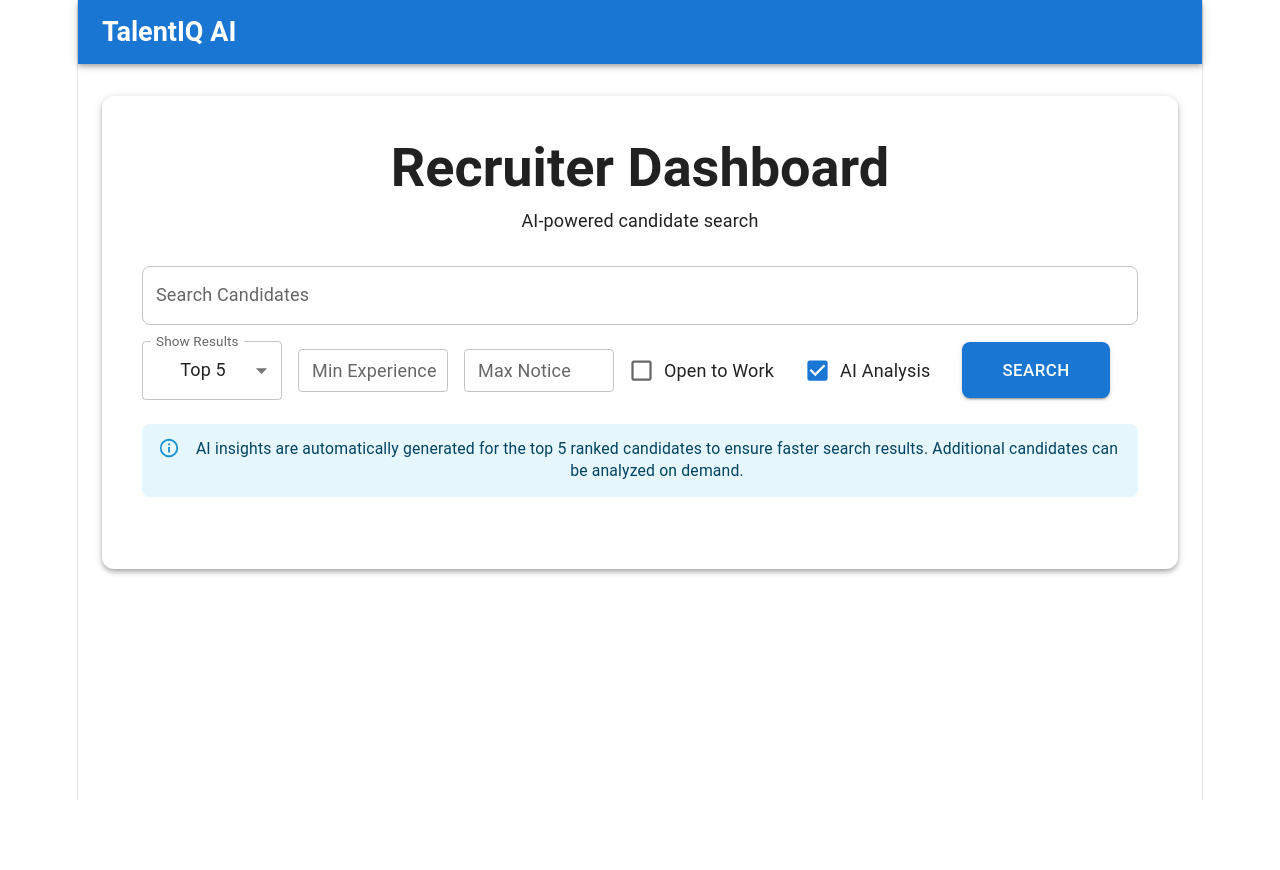
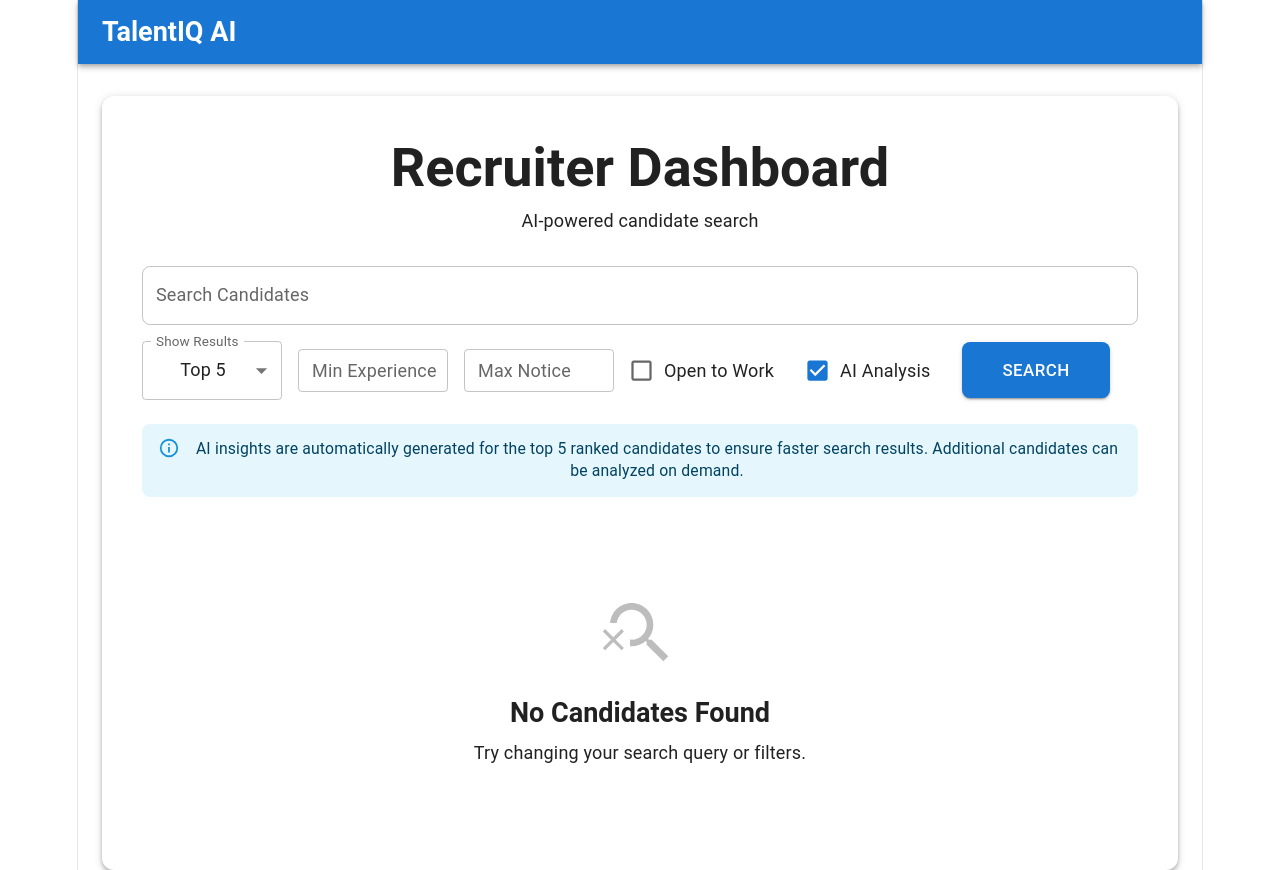
Before and after one commit to VinayakKSatheesh/TalentIQ-AI, a React (Vite) app in the folder frontend/: page / in a window 1280 px wide. Before the commit the page ends 800 px from the top, so only its background shows below. Built offline with nearby package versions, Linux system fonts and the light colour scheme.

Commit message:
feat: add recruiter dashboard improvements and candidate profile dialog

```diff
--- a/frontend/src/components/DashboardStats.tsx
+++ b/frontend/src/components/DashboardStats.tsx
@@ -1,5 +1,5 @@
 import {
-  Grid,
+  Box,
   Paper,
   Typography,
 } from "@mui/material";
@@ -16,66 +16,78 @@ interface Props {
 }
 
 function DashboardStats({ results }: Props) {
-  const totalCandidates = results.length;
+  const total = results.length;
 
-  const aiAnalyzed = results.filter(
+  const analysed = results.filter(
     (c) => c.ai_analysis
   ).length;
 
-  const openToWork = results.filter(
+  const open = results.filter(
     (c) => c.open_to_work
   ).length;
 
-  const avgMatch =
-    results.length === 0
+  const average =
+    total === 0
       ? 0
       : (
           results.reduce(
             (sum, c) => sum + c.final_score,
             0
-          ) /
-          results.length
+          ) / total
         ) * 100;
 
-  const stats = [
+  const cards = [
     {
       title: "Candidates",
-      value: totalCandidates,
+      value: total,
       icon: <GroupsIcon color="primary" />,
     },
     {
       title: "AI Analysed",
-      value: aiAnalyzed,
+      value: analysed,
       icon: <PsychologyIcon color="secondary" />,
     },
     {
-      title: "Avg Match",
-      value: `${avgMatch.toFixed(1)}%`,
+      title: "Average Match",
+      value: `${average.toFixed(1)}%`,
       icon: <StarIcon color="warning" />,
     },
     {
       title: "Open to Work",
-      value: openToWork,
+      value: open,
       icon: <WorkIcon color="success" />,
     },
   ];
 
   return (
-    <Grid container spacing={3} sx={{ mb: 4 }}>
-      {stats.map((stat) => (
-        <Grid
-          key={stat.title}
-          size={{ xs: 12, sm: 6, md: 3 }}
+    <Box
+      sx={{
+        display: "grid",
+        gridTemplateColumns: {
+          xs: "1fr",
+          sm: "1fr 1fr",
+          md: "repeat(4, 1fr)",
+        },
+        gap: 3,
+        mb: 4,
+      }}
     >
+      {cards.map((card) => (
         <Paper
+          key={card.title}
           elevation={3}
           sx={{
             p: 3,
             borderRadius: 3,
             textAlign: "center",
+            transition: "0.25s",
+            "&:hover": {
+              transform: "translateY(-4px)",
+              boxShadow: 8,
+            },
           }}
         >
-            {stat.icon}
+          {card.icon}
 
           <Typography
             variant="h4"
@@ -84,18 +96,15 @@ function DashboardStats({ results }: Props) {
               mt: 1,
             }}
           >
-              {stat.value}
+            {card.value}
           </Typography>
 
-            <Typography
-              color="text.secondary"
-            >
-              {stat.title}
+          <Typography color="text.secondary">
+            {card.title}
           </Typography>
         </Paper>
-        </Grid>
       ))}
-    </Grid>
+    </Box>
   );
 }
 
--- /dev/null
+++ b/frontend/src/components/EmptyState.tsx
@@ -0,0 +1,37 @@
+import SearchOffIcon from "@mui/icons-material/SearchOff";
+import { Box, Typography } from "@mui/material";
+
+function EmptyState() {
+  return (
+    <Box
+      sx={{
+        textAlign: "center",
+        py: 8,
+      }}
+    >
+      <SearchOffIcon
+        color="disabled"
+        sx={{
+          fontSize: 80,
+          mb: 2,
+        }}
+      />
+
+      <Typography
+        variant="h5"
+        sx={{
+          fontWeight: 700,
+          mb: 1,
+        }}
+      >
+        No Candidates Found
+      </Typography>
+
+      <Typography color="text.secondary">
+        Try changing your search query or filters.
+      </Typography>
+    </Box>
+  );
+}
+
+export default EmptyState;
--- a/frontend/src/pages/Dashboard.tsx
+++ b/frontend/src/pages/Dashboard.tsx
@@ -15,6 +15,7 @@ import CandidateCard from "../components/CandidateCard";
 import api from "../api/talentiq";
 import type { Candidate } from "../types/search";
 import DashboardStats from "../components/DashboardStats";
+import EmptyState from "../components/EmptyState";
 function Dashboard() {
   const [results, setResults] = useState<Candidate[]>([]);
   const [loading, setLoading] = useState(false);
@@ -132,13 +133,17 @@ const [dialogOpen, setDialogOpen] =
     </Typography>
 )}
 
-            {results.map((candidate) => (
-              <CandidateCard
-    key={candidate.candidate_id}
-    candidate={candidate}
-    onViewProfile={handleViewProfile}
-/>
-            ))}
+            {results.length === 0 && !loading ? (
+    <EmptyState />
+) : (
+    results.map((candidate) => (
+        <CandidateCard
+            key={candidate.candidate_id}
+            candidate={candidate}
+            onViewProfile={handleViewProfile}
+        />
+    ))
+)}
           </Box>
         </Paper>
         <CandidateDialog
```
Lines whose indentation alone changed are shown as unchanged.
